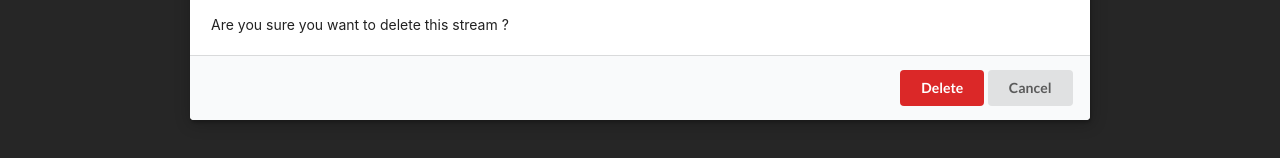
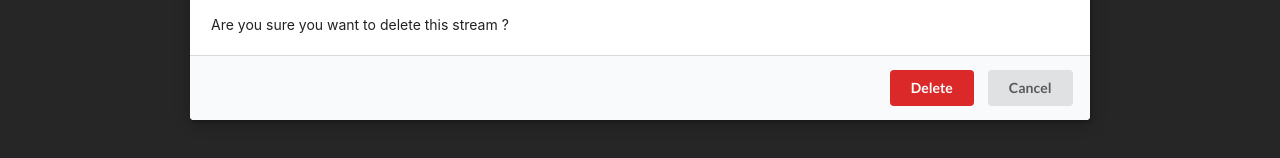
Before and after one commit to yasithWimukthi/streams, a React (Create React App) app in the folder client/: page /streams/delete in a window 1280 px wide. Shown: the part 374-532 px from the top of the page. Built offline with nearby package versions, Linux system fonts and the light colour scheme.

Commit message:
Edit Modal component

```diff
--- a/client/src/components/Modal.js
+++ b/client/src/components/Modal.js
@@ -1,11 +1,10 @@
 import react from 'react';
 import reactDOM from 'react-dom';
-import history from '../history';
 
 const Modal = (props) => {
     return reactDOM.createPortal(
         <div
-            onClick={()=>history.push('/')}
+            onClick={props.onDismiss}
             className="ui dimmer modals visible active"
         >
             <div
--- a/client/src/components/streams/StreamDelete.js
+++ b/client/src/components/streams/StreamDelete.js
@@ -1,13 +1,14 @@
-import React from 'react';
+import React,{Fragment} from 'react';
 import Modal from '../Modal';
+import history from '../../history';
 
 const StreamDelete = () => {
 
     const actions = (
-        <div>
+        <Fragment>
             <button className="ui red button">Delete</button>
             <button className="ui button">Cancel</button>
-        </div>
+        </Fragment>
     )
 
     return (
@@ -16,7 +17,8 @@ const StreamDelete = () => {
             <Modal
                 title="Delete Stream"
                 content="Are you sure you want to delete this stream ?"
-                actions={actions}/>
+                actions={actions}
+                onDismiss={()=>history.push('/')}/>
         </div>
     )
 }
```
Also changed, not shown: 1 other file (tests, documents, lock files or other folders).
